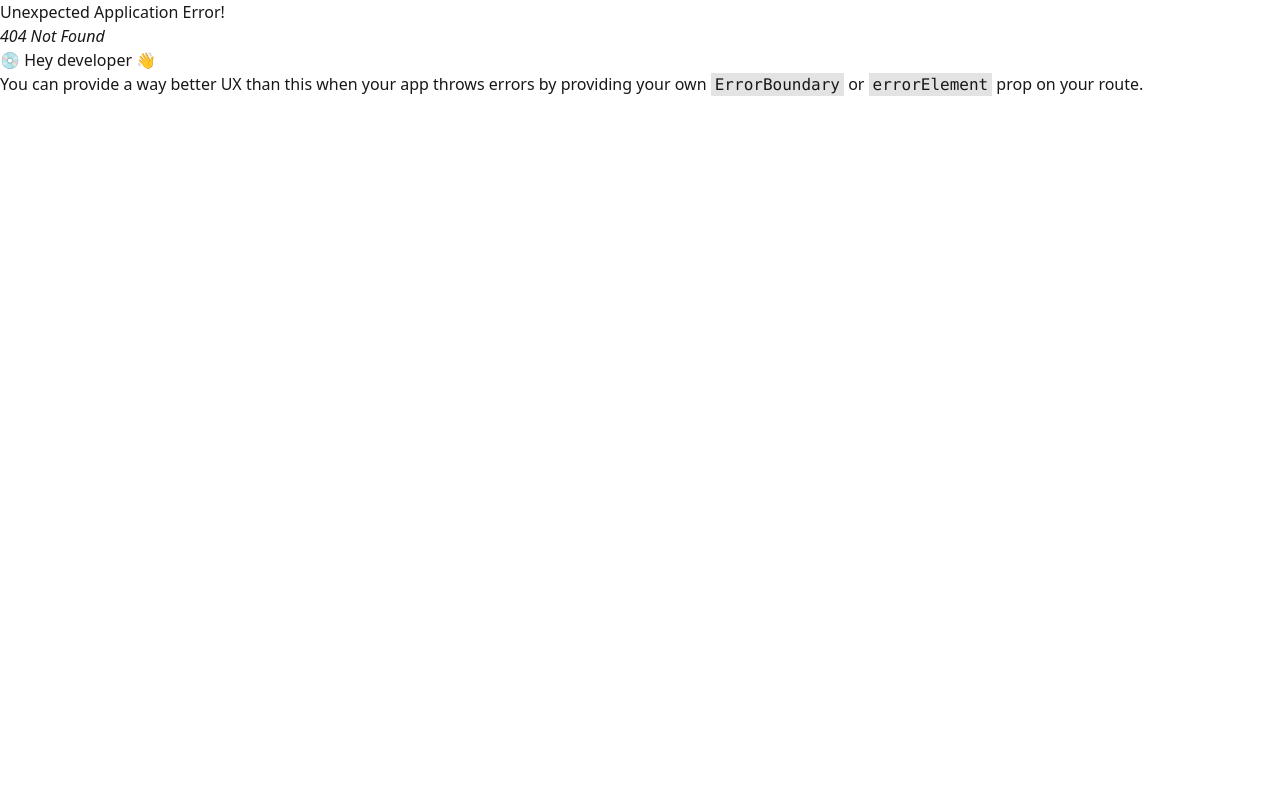
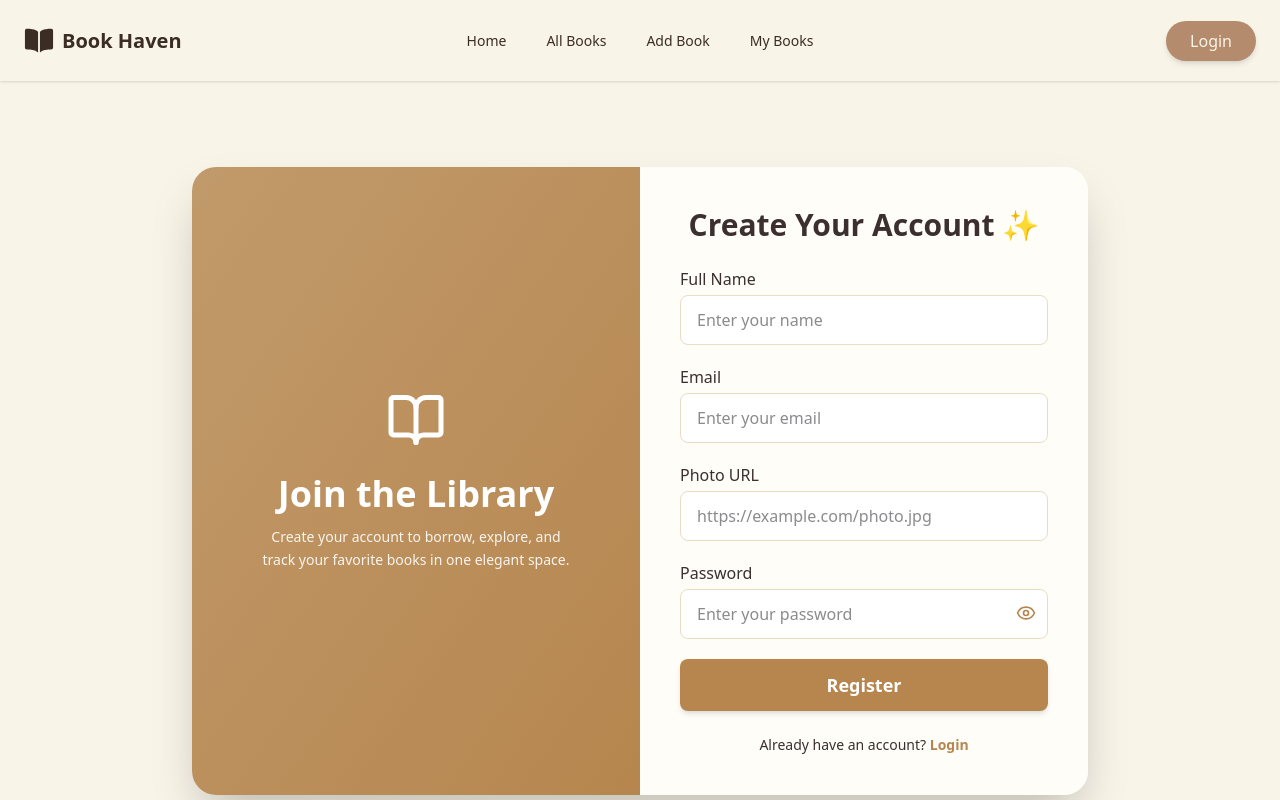
Before and after one commit to AshiqurAshik/The-Book-Haven-client-, a React (Vite) app: page /register in a window 1280 px wide. Before the commit this address had no page. Shown: the top 800 px of the page. Built offline with nearby package versions, Linux system fonts and the light colour scheme.

Commit message:
Register page push

```diff
--- a/package.json
+++ b/package.json
@@ -11,7 +11,9 @@
   },
   "dependencies": {
     "@tailwindcss/vite": "^4.1.17",
+    "firebase": "^12.5.0",
     "framer-motion": "^12.23.24",
+    "lucide-react": "^0.553.0",
     "react": "^19.1.1",
     "react-dom": "^19.1.1",
     "react-icons": "^5.5.0",
--- /dev/null
+++ b/src/Components/Login/Login.jsx
@@ -0,0 +1,16 @@
+import React from 'react';
+import Navbar from '../../Pages/Navbar/Navbar';
+import Footer from '../../Pages/Footer/Footer';
+import LoginPage from './LoginPage';
+
+const Login = () => {
+  return (
+    <div>
+      <Navbar></Navbar>
+      <LoginPage></LoginPage>
+      <Footer></Footer>
+    </div>
+  );
+};
+
+export default Login;
--- /dev/null
+++ b/src/Components/Register/Register.jsx
@@ -0,0 +1,16 @@
+import React from 'react';
+import Navbar from '../../Pages/Navbar/Navbar';
+import Footer from '../../Pages/Footer/Footer';
+import RegisterPage from './RegisterPage';
+
+const Register = () => {
+  return (
+    <div>
+      <Navbar></Navbar>
+      <RegisterPage></RegisterPage>
+      <Footer></Footer>
+    </div>
+  );
+};
+
+export default Register;
--- /dev/null
+++ b/src/Components/Register/RegisterPage.jsx
@@ -0,0 +1,97 @@
+import React, { useState } from 'react';
+import { EyeIcon, EyeOffIcon, BookOpenIcon } from "lucide-react";
+
+const RegisterPage = () => {
+  const [showPassword, setShowPassword] = useState(false);
+
+  return (
+    <div className="min-h-screen bg-[#F8F4E8] flex items-center justify-center px-4 py-10">
+
+      <div className="w-full max-w-4xl bg-white shadow-2xl rounded-3xl overflow-hidden flex flex-col lg:flex-row">
+
+
+        <div className="lg:w-1/2 bg-gradient-to-br from-[#C19A6B] to-[#B6864E] flex flex-col justify-center items-center text-white p-10">
+          <BookOpenIcon size={60} className="mb-6" />
+          <h2 className="text-4xl font-bold mb-3">Join the Library</h2>
+          <p className="text-center text-sm opacity-90 leading-relaxed max-w-xs">
+            Create your account to borrow, explore, and track your favorite books in one elegant space.
+          </p>
+        </div>
+
+
+        <div className="lg:w-1/2 p-10 bg-[#FFFDF8]">
+          <h2 className="text-3xl font-bold text-[#3B2F2F] mb-6 text-center">
+            Create Your Account ✨
+          </h2>
+
+          <form className="space-y-5">
+
+            <div>
+              <label className="block text-[#3B2F2F] font-medium mb-1">Full Name</label>
+              <input
+                type="text"
+                placeholder="Enter your name"
+                className="w-full border border-[#E8DCC2] rounded-lg px-4 py-3 bg-white focus:ring-2 focus:ring-[#B6864E] outline-none"
+              />
+            </div>
+
+
+            <div>
+              <label className="block text-[#3B2F2F] font-medium mb-1">Email</label>
+              <input
+                type="email"
+                placeholder="Enter your email"
+                className="w-full border border-[#E8DCC2] rounded-lg px-4 py-3 bg-white focus:ring-2 focus:ring-[#B6864E] outline-none"
+              />
+            </div>
+
+            {/* Photo URL */}
+            <div>
+              <label className="block text-[#3B2F2F] font-medium mb-1">Photo URL</label>
+              <input
+                type="url"
+                placeholder="https://example.com/photo.jpg"
+                className="w-full border border-[#E8DCC2] rounded-lg px-4 py-3 bg-white focus:ring-2 focus:ring-[#B6864E] outline-none"
+              />
+            </div>
+
+            {/* Password */}
+            <div className="relative">
+              <label className="block text-[#3B2F2F] font-medium mb-1">Password</label>
+              <input
+                type={showPassword ? "text" : "password"}
+                placeholder="Enter your password"
+                className="w-full border border-[#E8DCC2] rounded-lg px-4 py-3 bg-white focus:ring-2 focus:ring-[#B6864E] outline-none pr-10"
+              />
+              <button
+                type="button"
+                onClick={() => setShowPassword(!showPassword)}
+                className="absolute right-3 top-[42px] text-[#B6864E] hover:text-[#3B2F2F]"
+              >
+                {showPassword ? <EyeOffIcon size={20} /> : <EyeIcon size={20} />}
+              </button>
+            </div>
+
+            {/* Register Button */}
+            <button
+              type="submit"
+              className="w-full bg-[#B6864E] hover:bg-[#9C7243] text-white py-3 rounded-lg text-lg font-semibold shadow-md transition-transform hover:scale-[1.02]"
+            >
+              Register
+            </button>
+          </form>
+
+          {/* Footer */}
+          <p className="text-center text-sm text-[#3B2F2F] mt-6">
+            Already have an account?{" "}
+            <a href="/login" className="text-[#B6864E] font-semibold hover:underline">
+              Login
+            </a>
+          </p>
+        </div>
+      </div>
+    </div>
+  );
+};
+
+export default RegisterPage;
--- /dev/null
+++ b/src/Firebase/Firebase.init.js
@@ -0,0 +1,20 @@
+// Import the functions you need from the SDKs you need
+import { initializeApp } from "firebase/app";
+import { getAuth } from "firebase/auth";
+// TODO: Add SDKs for Firebase products that you want to use
+// https://firebase.google.com/docs/web/setup#available-libraries
+
+// Your web app's Firebase configuration
+const firebaseConfig = {
+  apiKey: "AIzaSyDzuqQB4W25pY0Ka2rFuSR_WFXaAdGqezc",
+  authDomain: "book-haven-app.firebaseapp.com",
+  projectId: "book-haven-app",
+  storageBucket: "book-haven-app.firebasestorage.app",
+  messagingSenderId: "1010763351774",
+  appId: "1:1010763351774:web:84de04f29b315dcb4b244f"
+};
+
+// Initialize Firebase
+const app = initializeApp(firebaseConfig);
+// Initialize Firebase Authentication and get a reference to the service
+export const auth = getAuth(app);
--- a/src/Pages/Navbar/Navbar.jsx
+++ b/src/Pages/Navbar/Navbar.jsx
@@ -1,5 +1,6 @@
 import React from 'react';
 import { IoBook } from 'react-icons/io5';
+import { Link } from 'react-router';
 
 const Navbar = () => {
   return (
@@ -31,14 +32,27 @@ const Navbar = () => {
         </ul>
       </div>
 
-      <div className="navbar-end">
-        <a
-          className="px-6 py-2 rounded-full font-medium text-[#F8F4E8] bg-[#B58B6D]
-             hover:bg-[#D17E5E] hover:scale-105 transition duration-300 ease-in-out shadow-md"
-        >
-          Login
-        </a>
-      </div>
+    <div className="navbar-end">
+  <Link
+    to="/login"
+    className="
+      px-6 py-2
+      rounded-full
+      font-medium
+      text-[#F8F4E8]
+      bg-[#B58B6D]
+      hover:bg-[#D17E5E]
+      hover:scale-105
+      transition
+      duration-300
+      ease-in-out
+      shadow-md
+    "
+  >
+    Login
+  </Link>
+</div>
+
     </div>
   );
 };
--- a/src/main.jsx
+++ b/src/main.jsx
@@ -7,6 +7,8 @@ import { createBrowserRouter } from 'react-router';
 import { RouterProvider } from 'react-router/dom';
 import Root from './Components/Root/Root';
 import Home from './Pages/Homepage/Home/Home';
+import Login from './Components/Login/Login';
+import Register from './Components/Register/Register';
 
 const router = createBrowserRouter([
   {
@@ -20,6 +22,16 @@ const router = createBrowserRouter([
       },
     ]
   },
+
+  {
+    path: "/login",
+    Component: Login
+  },
+
+  {
+    path: "/register",
+    Component: Register
+  }
 ]);
 
 createRoot(document.getElementById('root')).render(
```
Also changed, not shown: src/Components/Login/LoginPage.jsx (added), 1 other file (tests, documents, lock files or other folders).
